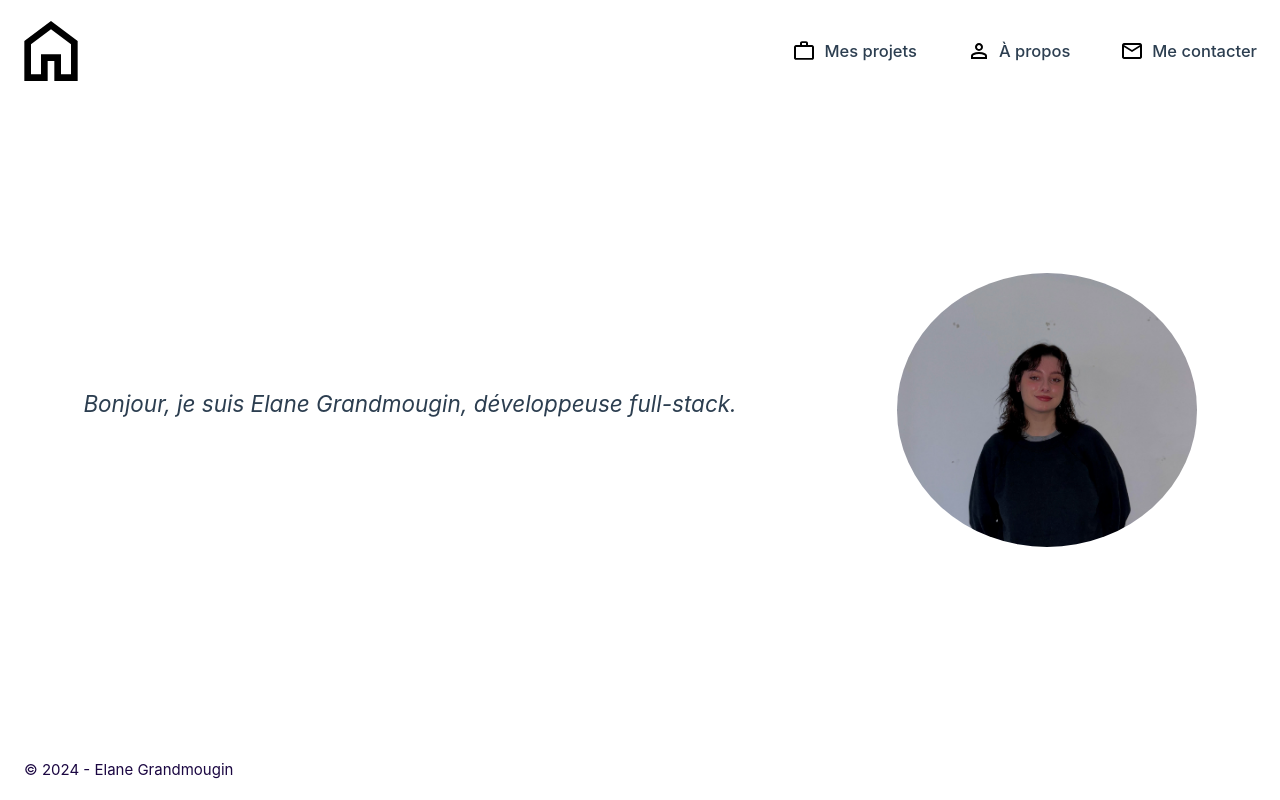
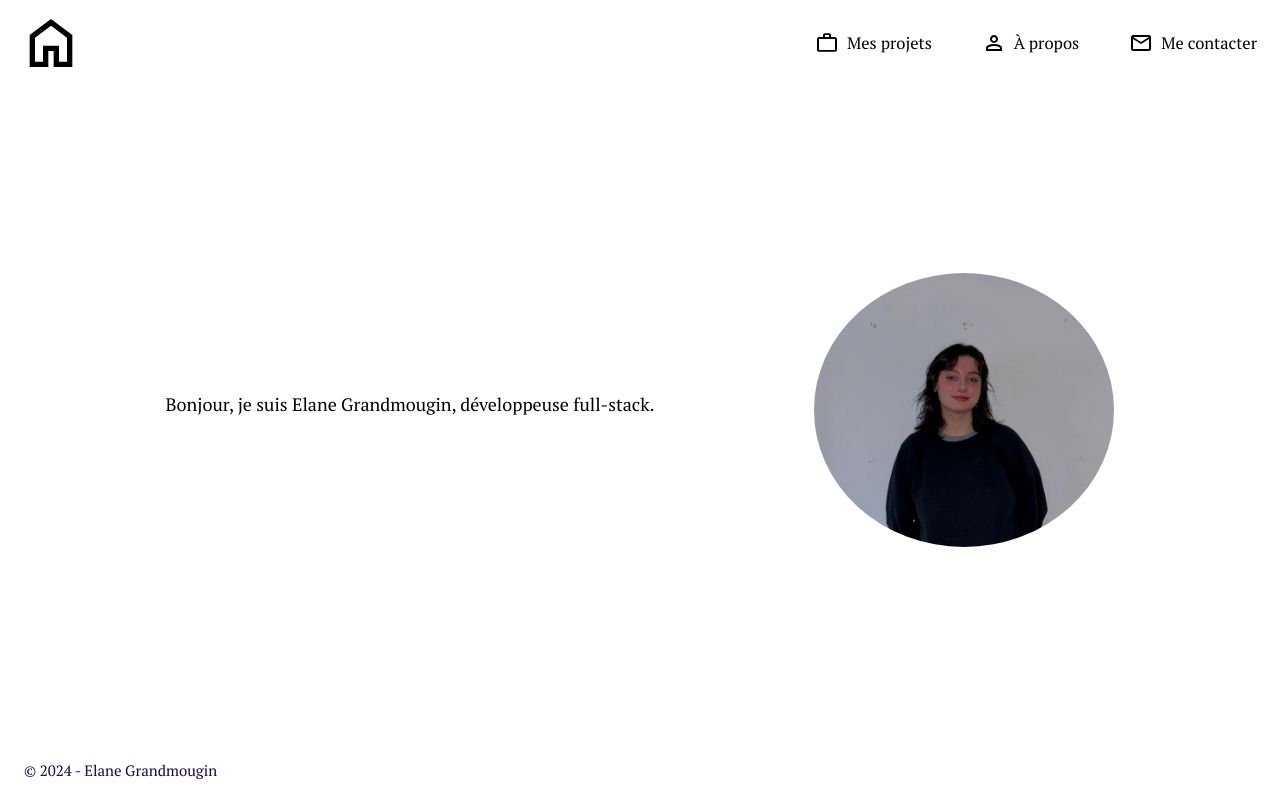
Before and after one commit to elaneg/portfolio_pro, a Vue app: page / in a window 1280 px wide. Built offline with nearby package versions, Linux system fonts and the light colour scheme.

Commit message:
style : finalisation style normal

```diff
--- a/index.html
+++ b/index.html
@@ -3,6 +3,10 @@
 <head>
     <meta charset="UTF-8">
     <link rel="icon" href="/favicon.ico">
+    <link rel="preconnect" href="https://fonts.googleapis.com">
+    <link rel="preconnect" href="https://fonts.gstatic.com" crossorigin>
+    <link href="https://fonts.googleapis.com/css2?family=Chakra+Petch&family=PT+Serif:ital,wght@0,400;0,700;1,400;1,700&display=swap"
+          rel="stylesheet">
     <meta name="viewport" content="width=device-width, initial-scale=1.0">
     <title>Elane Grandmougin - Développeuse web </title>
 </head>
--- a/src/App.vue
+++ b/src/App.vue
@@ -1,6 +1,5 @@
 <script setup>
 import {RouterLink, RouterView, useRoute} from 'vue-router'
-import HeaderType from "@/components/HeaderType.vue";
 
 const route = useRoute();
 </script>
@@ -36,17 +35,10 @@ const route = useRoute();
 </template>
 
 <style scoped>
-:root {
-    --primary-color: #453de1; /* Vert pour les éléments principaux */
-    --secondary-color: #34495e; /* Bleu foncé pour le texte */
-    --background-color: #f4f4f9; /* Fond clair pour une meilleure lisibilité */
-    --text-color: #393c41; /* Couleur du texte principal */
-    --link-hover-color: #352fa2; /* Couleur au survol des liens */
-}
 
 /* Style général */
 body {
-    font-family: 'Roboto', sans-serif;
+    font-family: "PT Serif", serif;
     background-color: var(--background-color);
     color: var(--text-color);
     margin: 0;
@@ -77,7 +69,8 @@ body {
 }
 
 .logo-svg {
-    width: 10vh;
+    margin-left: 1vh;
+    width: 8vh;
     height: auto;
     display: block;
     color: #42b983;
@@ -87,7 +80,6 @@ body {
 }
 
 .logo-svg:hover {
-    background-color: var(--primary-color);
     color: #453de1;
     background-size: 100% 100%;
 }
@@ -108,7 +100,7 @@ body {
 .nav-link {
     display: flex;
     text-decoration: none;
-    color: var(--secondary-color);
+    color: var(--text-color);
     font-size: 1.1em;
     font-weight: 500;
     padding: 10px 15px;
@@ -118,7 +110,6 @@ body {
 }
 
 .nav-link:hover {
-    background-color: var(--primary-color);
     background-size: 100% 100%;
 }
 
--- a/src/assets/main.css
+++ b/src/assets/main.css
@@ -1,16 +1,24 @@
 @import './base.css';
+
+:root {
+  --primary-color: #453de1;
+  --secondary-color: #615cb4;
+  --background-color: #ffffff;
+  --text-color: #000000;
+}
 
 #app {
   max-width: 1280px;
   margin: 0 auto;
   padding: 2rem;
   font-weight: normal;
+  font-family: "PT Serif", serif;;
 }
 
 a,
 .blue {
   text-decoration: none;
-  color: hsl(243, 73%, 56%);
+  color: var(--primary-color);
   transition: 0.4s;
   padding: 3px;
 }
--- a/src/components/Cv.vue
+++ b/src/components/About.vue
@@ -9,7 +9,7 @@
         <!-- Section pour le bouton de téléchargement fixé en bas à droite -->
         <section class="download">
             <a :href="cvLink" download="cv_elane_grandmougin.pdf">
-                <button>Télécharger mon CV</button>
+                <button style="font-family: 'PT Serif', serif">Télécharger mon CV</button>
             </a>
         </section>
     </div>
@@ -39,11 +39,13 @@ export default {
 
 <style scoped>
 .cv {
-    font-family: Arial, sans-serif;
+    font-family: "PT Serif", serif;
     padding: 20px;
     max-width: 800px;
     margin: auto;
-    position: relative; /* Nécessaire pour positionner l'élément enfant */
+    position: relative;
+    display: flex;
+    flex-direction: column;
 }
 
 header {
@@ -53,6 +55,14 @@ header {
 
 header h1 {
     margin: 0;
+}
+
+.apropos {
+    color: var(--secondary-color);
+}
+
+.description h2 {
+    font-size: 6vh;
 }
 
 section {
@@ -66,25 +76,27 @@ section h2 {
 
 /* Section pour le bouton de téléchargement */
 section.download {
-    position: fixed;
     top: 75vh;
     right: 20px;
-    text-align: right;
+    text-align: center;
+    margin-top: 2vh;
 }
 
 section.download button {
-    background-color: #42b983;
+    background-color: var(--secondary-color);
     color: white;
     border: none;
     padding: 10px 20px;
     cursor: pointer;
-    border-radius: 5px;
+    border-radius: 20px;
     font-size: 16px;
-    transition: background-color 0.3s ease;
+    transition: background-color 0.2s ease, transform 0.2s ease;
 }
 
 section.download button:hover {
-    background-color: #369f70;
+    background-color: var(--primary-color);
+    transform: scale(1.2);
+    transition: transform 0.7s ease;
 }
 
 ul {
--- a/src/components/Accueil.vue
+++ b/src/components/Accueil.vue
@@ -21,6 +21,10 @@ export default {
 </script>
 
 <style scoped>
+
+template{
+    font-family: "PT Serif", serif;
+}
 .accueil {
     text-align: center;
     display: flex;
@@ -39,7 +43,6 @@ export default {
 .tagline {
     font-size: 1.2em;
     color: var(--text-color);
-    font-style: italic;
     margin: 1vh 20vh 0 0;
 }
 
@@ -56,13 +59,4 @@ export default {
     transition: transform 0.7s ease;
 }
 
-@media (min-width: 1024px) {
-    .accueil-header h1 {
-        font-size: 3em;
-    }
-
-    .tagline {
-        font-size: 1.5em;
-    }
-}
 </style>
--- a/src/components/Contact.vue
+++ b/src/components/Contact.vue
@@ -2,8 +2,7 @@
     <div class="contact-container">
         <h1>Me contacter</h1>
         <div class="contact-details">
-            <p><strong>Email :</strong> elane.grandmougin@gmail.com</p>
-            <p><strong>Téléphone :</strong> +33 6 12 34 56 78</p>
+            <p><strong>Par mail :</strong> elane.grandmougin@gmail.com</p>
             <div class="social-links">
                 <p><strong>Retrouvez-moi sur :</strong></p>
                 <a href="https://github.com/elaneg" target="_blank" rel="noopener noreferrer">
@@ -25,7 +24,7 @@ export default {
 
 <style scoped>
 .contact-container {
-    /*max-width: 600px;*/
+    font-family: "PT Serif", serif;
     width: 100%;
     margin: 0 auto;
     padding: 20px;
@@ -45,7 +44,7 @@ export default {
 }
 
 .social-links a {
-    color: #42b983;
+    color: var(--secondary-color);
     text-decoration: none;
     margin: 0 5px;
 }
--- a/src/components/HeaderType.vue
+++ /dev/null
@@ -1,38 +0,0 @@
-<script setup>
-defineProps({
-  msg: {
-    type: String,
-    required: true
-  }
-})
-</script>
-
-<template>
-  <div class="greetings">
-    <h1 class="green">{{ msg }}</h1>
-  </div>
-</template>
-
-<style scoped>
-h1 {
-  font-weight: 500;
-  font-size: 2.6rem;
-  top: -10px;
-}
-
-h3 {
-  font-size: 1.2rem;
-}
-
-.greetings h1,
-.greetings h3 {
-  text-align: center;
-}
-
-@media (min-width: 1024px) {
-  .greetings h1,
-  .greetings h3 {
-    text-align: left;
-  }
-}
-</style>
--- a/src/components/Projets.vue
+++ b/src/components/Projets.vue
@@ -28,8 +28,8 @@ export default {
 </script>
 
 <style scoped>
-.home {
-    text-align: center;
+.projets {
+    font-family: "PT Serif", serif;
 }
 header {
     background: #f5f5f5;
--- a/src/router/index.js
+++ b/src/router/index.js
@@ -1,6 +1,6 @@
 import { createRouter, createWebHistory } from 'vue-router'
 import Projets from "@/components/Projets.vue";
-import Cv from "@/components/Cv.vue";
+import Cv from "@/components/About.vue";
 import Accueil from "@/components/Accueil.vue";
 import Contact from "@/components/Contact.vue";
 
```
Also changed, not shown: 1 other file (tests, documents, lock files or other folders). Lines whose indentation alone changed are shown as unchanged.
